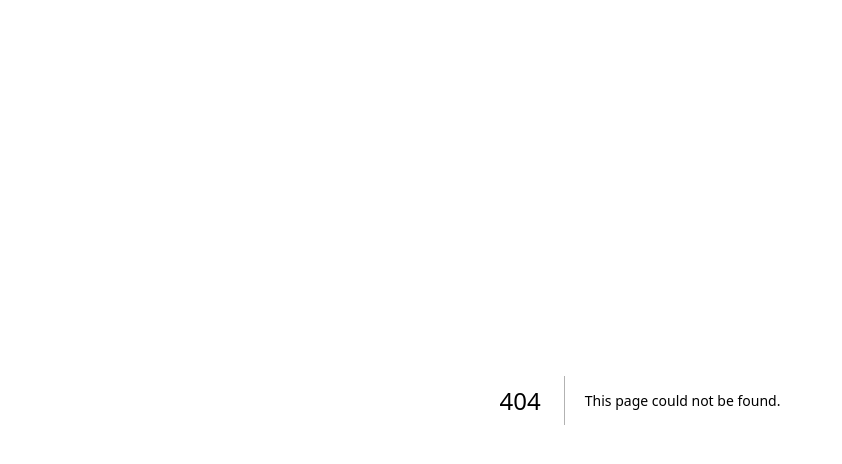
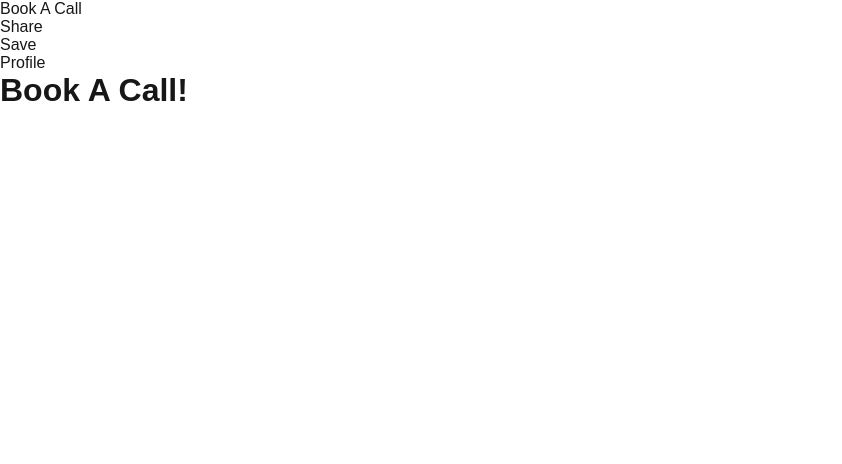
Before and after one commit to Alozi/split-test-task, a Next.js app: page /book-a-call in a window 1280 px wide. Before the commit this address had no page. Shown: the top 464 px of the page, without its empty margins (0-842 px from the left). Built offline with nearby package versions, Linux system fonts and the light colour scheme.

Commit message:
Create project structure and start work with header component

```diff
--- /dev/null
+++ b/app/book-a-call/page.js
@@ -0,0 +1,3 @@
+export default function BookACall() {
+    return <h1>Book A Call!</h1>
+}
--- a/app/layout.js
+++ b/app/layout.js
@@ -1,5 +1,7 @@
 import { Geist, Geist_Mono } from "next/font/google";
 import "./globals.css";
+
+import Header from "@/components/header/header";
 
 const geistSans = Geist({
   variable: "--font-geist-sans",
@@ -20,6 +22,7 @@ export default function RootLayout({ children }) {
   return (
     <html lang="en">
       <body className={`${geistSans.variable} ${geistMono.variable}`}>
+        <Header />
         {children}
       </body>
     </html>
--- /dev/null
+++ b/app/profile/page.js
@@ -0,0 +1,3 @@
+export default function Profile() {
+    return <h1>Profile</h1>
+}
--- /dev/null
+++ b/app/save/page.js
@@ -0,0 +1,3 @@
+export default function Save() {
+    return <h1>Save</h1>
+}
--- /dev/null
+++ b/app/share/page.js
@@ -0,0 +1,3 @@
+export default function Share() {
+    return <h1>Share</h1>
+}
--- /dev/null
+++ b/components/header/header.js
@@ -0,0 +1,24 @@
+import Link from "next/link";
+
+export default function Header() {
+    return (
+        <header>
+            <nav>
+                <ul>
+                    <li>
+                        <Link href="/book-a-call">Book A Call</Link>
+                    </li>
+                    <li>
+                        <Link href="/share">Share</Link>
+                    </li>
+                    <li>
+                        <Link href="/save">Save</Link>
+                    </li>
+                    <li>
+                        <Link href="/profile">Profile</Link>
+                    </li>
+                </ul>
+            </nav>
+        </header>
+    );
+}
```
